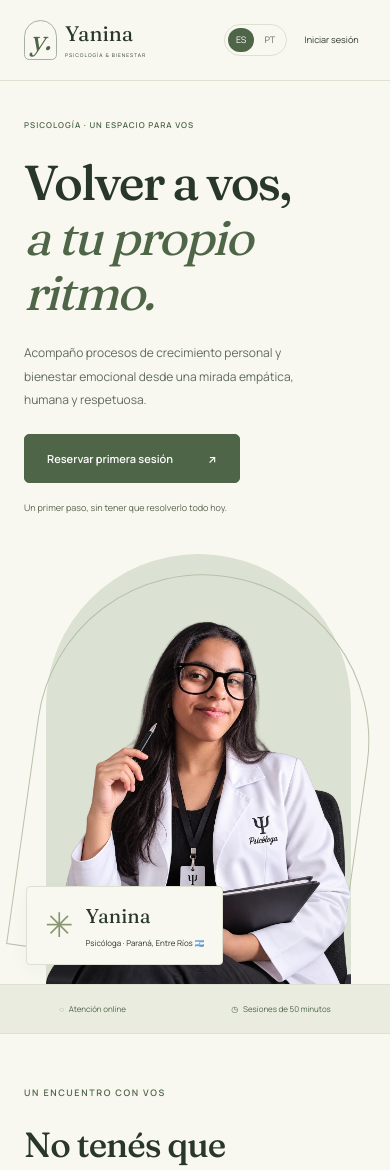
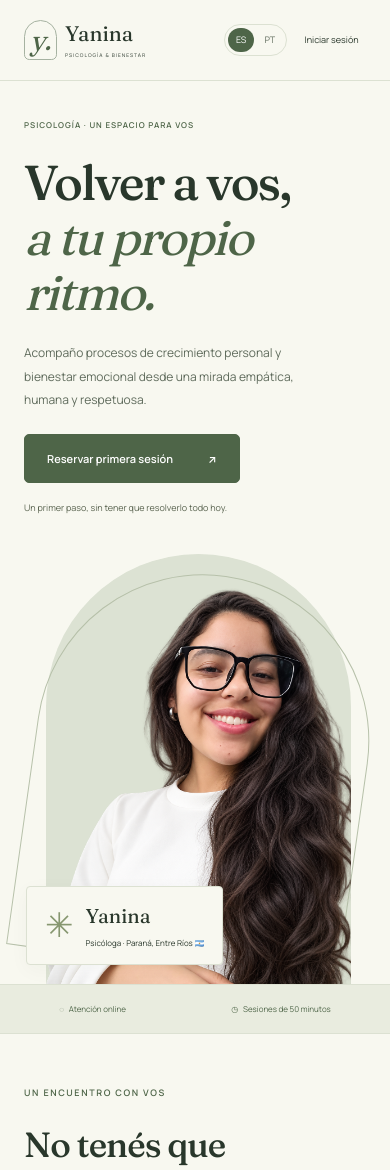
Before and after one commit to patrickmf97/Yanina, a React (Vite) app: page / in a window 390 px wide. Shown: the top 1170 px of the page. Built offline with nearby package versions, Linux system fonts and the light colour scheme; no server answers; the database is empty.

Commit message:
Update Yanina professional portrait with stable responsive dimensions

```diff
--- a/src/pages/Home.jsx
+++ b/src/pages/Home.jsx
@@ -102,7 +102,11 @@ export default function Home() {
             <img
               className="hero__photo"
               src={image}
+              width="1085"
+              height="1449"
+              decoding="async"
               onError={(e) => {
+                e.currentTarget.onerror = null;
                 e.currentTarget.src = fotoPadrao;
               }}
               alt={nombre}
```
Also changed, not shown: src/assets/yanina.png.
